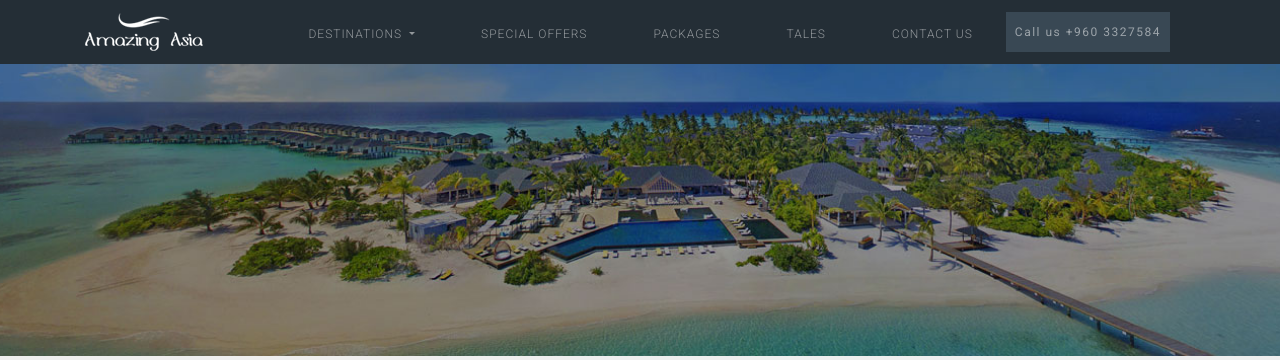
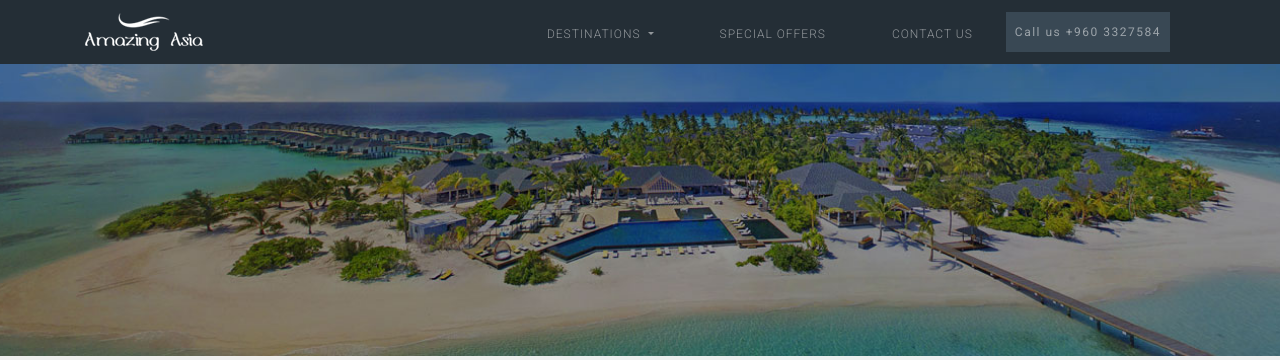
Before and after one commit to hqpr/amazing-asia, a Django app: page / in a window 1280 px wide. Shown: the top 360 px of the page. Run offline with Django 3.2, Linux system fonts and the light colour scheme; data that the repository does not hold is empty; some libraries are stand-ins or nearby versions.

```diff
--- a/templates/includes/menu.html
+++ b/templates/includes/menu.html
@@ -24,12 +24,12 @@
         <li class="nav-item">
           <a class="nav-link" href="{% url 'offers:list' %}">Special Offers</a>
         </li>
-        <li class="nav-item">
-          <a class="nav-link" href="">Packages</a>
-        </li>
-        <li class="nav-item">
-          <a class="nav-link" href="{% url 'tales:list' %}">Tales</a>
-        </li>
+{#        <li class="nav-item">#}
+{#          <a class="nav-link" href="">Packages</a>#}
+{#        </li>#}
+{#        <li class="nav-item">#}
+{#          <a class="nav-link" href="{% url 'tales:list' %}">Tales</a>#}
+{#        </li>#}
         <li class="nav-item">
           <a class="nav-link" href="{% url 'ui:contact' %}">Contact Us</a>
         </li>
```
Also changed, not shown: templates/resort/resort_detail.html (+4 -4 lines).
